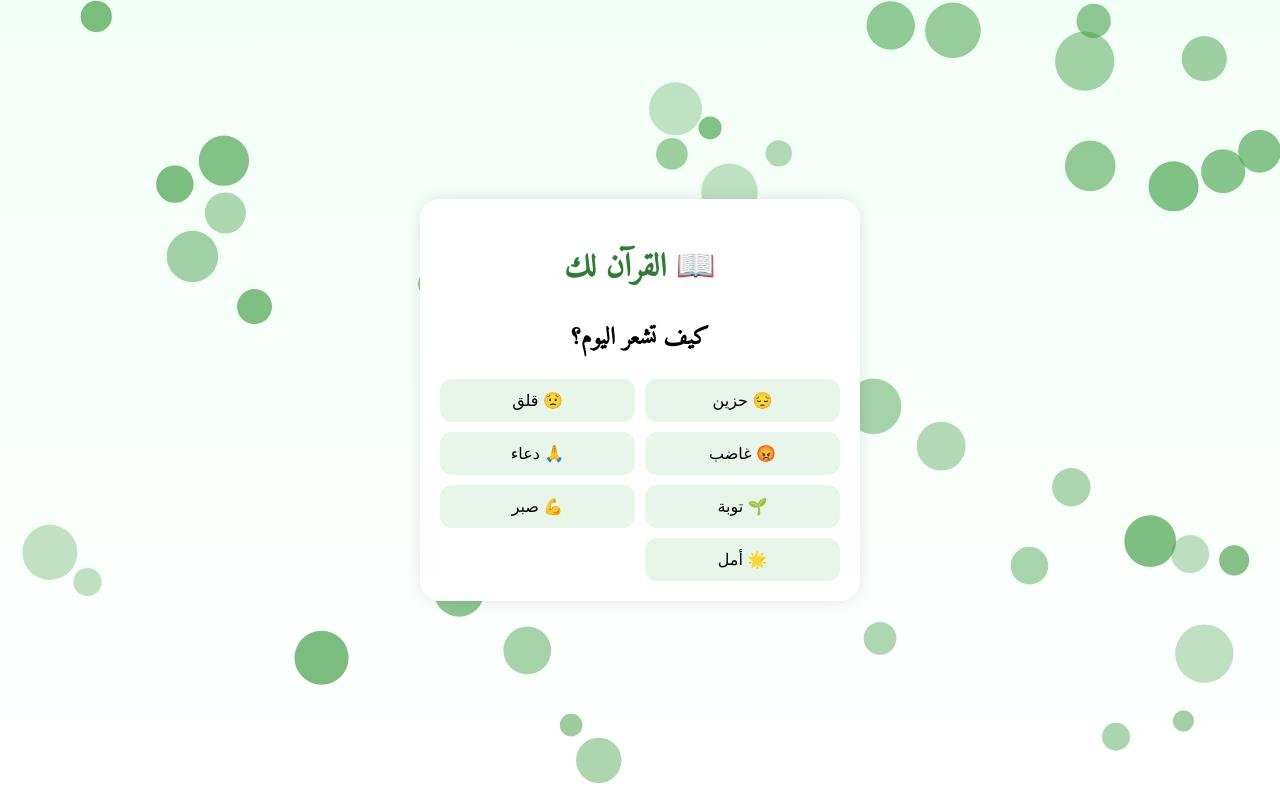
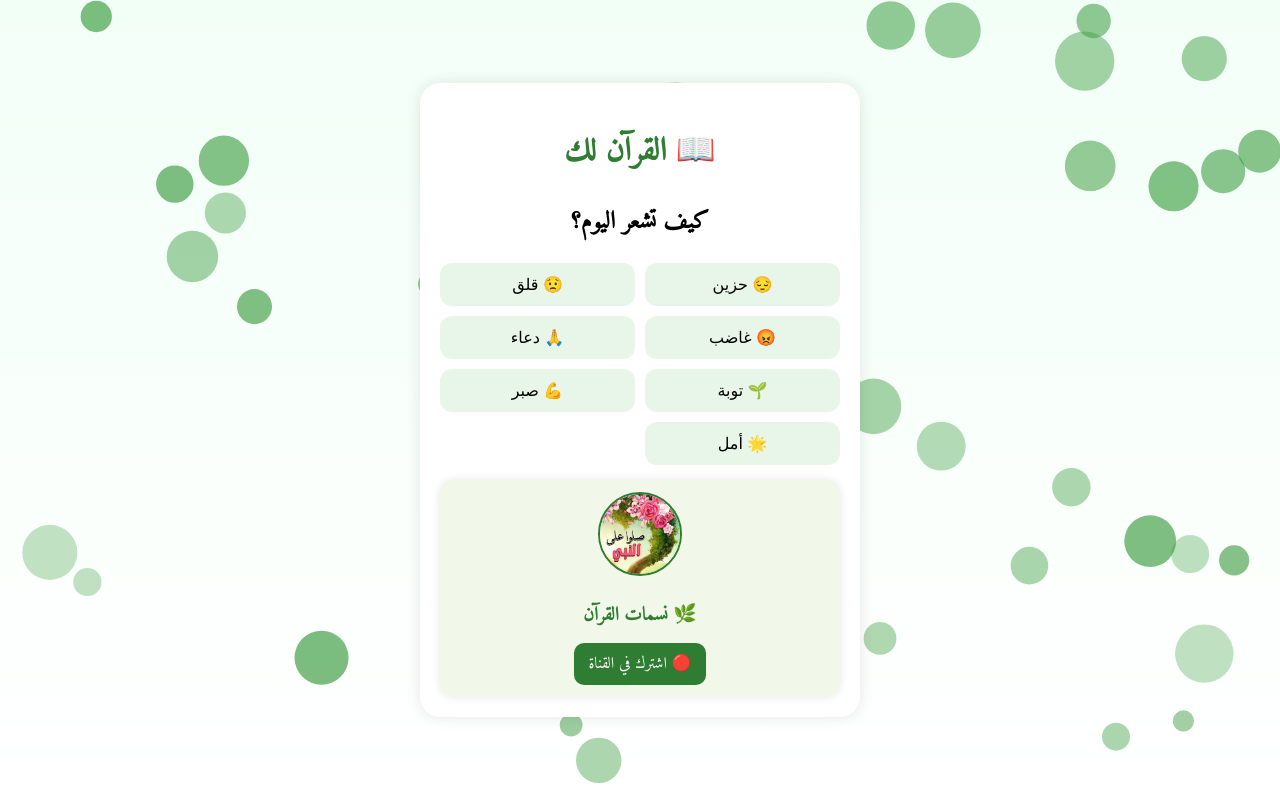
Before and after one commit to drobliza/quran-app, a website: page views/quran.html in a window 1280 px wide. Drawn offline with Linux system fonts and the light colour scheme.

Commit message:
Update quran.html

```diff
--- a/views/quran.html
+++ b/views/quran.html
@@ -170,6 +170,14 @@ h1{color:#2e7d32;}
 <button onclick="chooseMood('repent')">🌱 توبة</button>
 <button onclick="chooseMood('patience')">💪 صبر</button>
 <button onclick="chooseMood('hope')">🌟 أمل</button>
+</div>
+
+<div class="channel-box">
+  <img src="channel.jpg" alt="نسمات القرآن">
+  <h3>🌿 نسمات القرآن</h3>
+  <a href="https://www.youtube.com/channel/UCHYJMygtSl60pThu6AUgeOw/" target="_blank">
+    🔴 اشترك في القناة
+  </a>
 </div>
 
 <div class="result" id="result">
```
